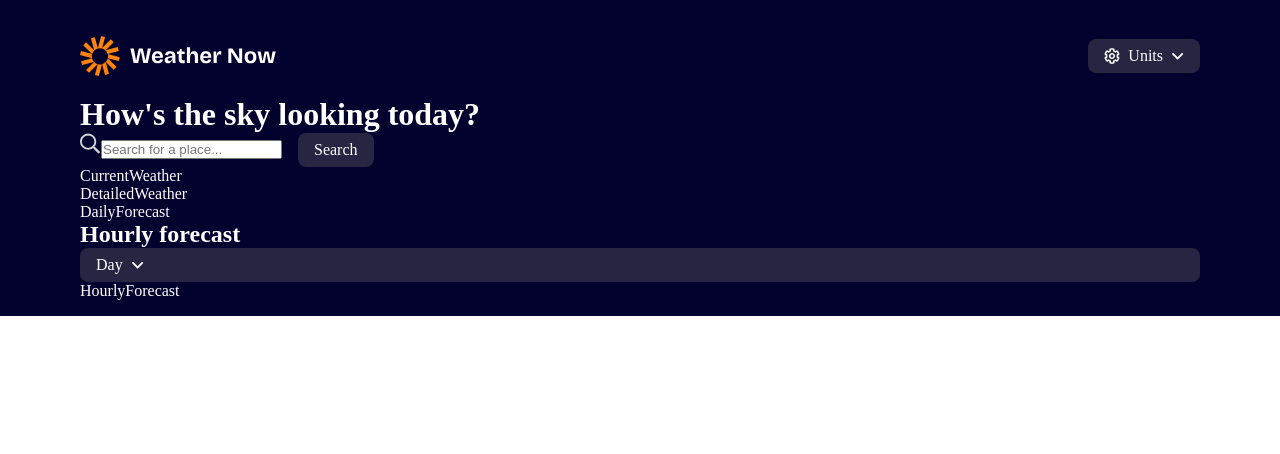
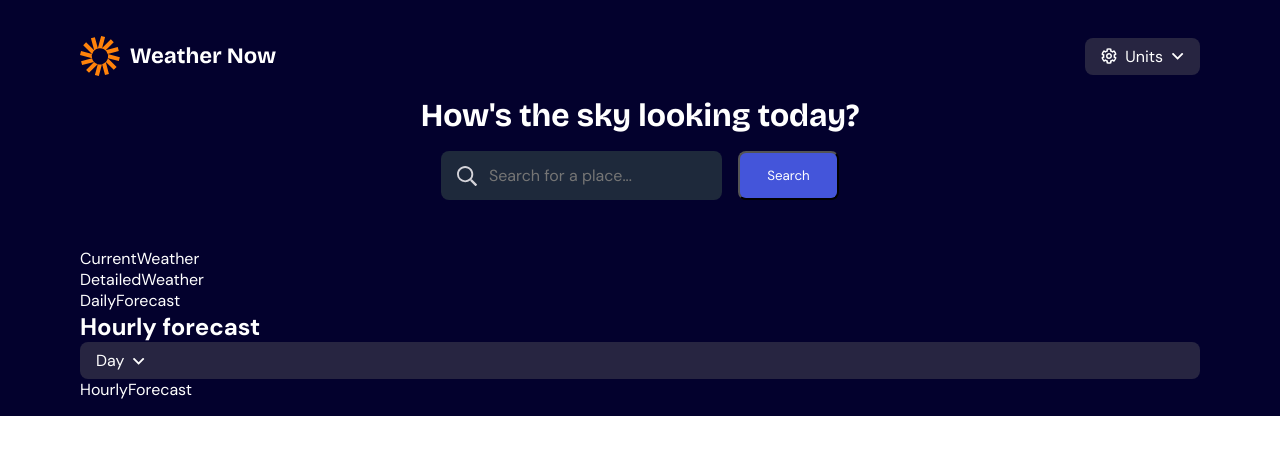
Before and after one commit to RahulCSS/weather-now, a React (Vite) app: page / in a window 1280 px wide. Shown: the top 454 px of the page. Built offline with nearby package versions, Linux system fonts and the light colour scheme.

Commit message:
structure hero section

```diff
--- a/src/App.css
+++ b/src/App.css
@@ -12,11 +12,30 @@
   padding: 20px 0;
 }
 
-.hero-section{
-
+.hero-section {
+  display: flex;
+  flex-direction: column;
+  align-items: center;
+  justify-content: center;
+  gap: 1rem;
+  margin-bottom: 3rem;
 }
 
-.searchbar-button{
+.hero-section h1 {
+  font-family: 'BricolageGrotesque';
+  font-weight: 700;
+}
+
+.searchbar-button {
   display: flex;
   gap: 1rem;
 }
+
+#search-button {
+  background-color: hsl(233, 67%, 56%);
+  padding: 0.5rem 1rem;
+  border-radius: 0.5rem;
+  cursor: pointer;
+  text-align: center;
+  width: 8rem;
+}
--- a/src/App.jsx
+++ b/src/App.jsx
@@ -2,7 +2,6 @@ import React from "react";
 import "./App.css";
 import Selector from "./components/Selector.jsx";
 import SearchBar from "./components/SearchBar.jsx";
-import Button from "./components/Button.jsx";
 import CurrentWeather from "./components/CurrentWeather.jsx";
 import DetailedWeather from "./components/DetailedWeather.jsx";
 import DailyForecast from "./components/DailyForecast.jsx";
@@ -36,7 +35,7 @@ const App = () => {
             icon={searchIcon}
             alt="Search Icon"
           />
-          <Button title="Search" />
+          <button id="search-button" type="button">Search</button>
         </div>
       </div>
 
--- a/src/components/Button.css
+++ /dev/null
@@ -1,8 +0,0 @@
-.button-container {
-  background-color: hsl(243, 27%, 20%);
-  color: white;
-  padding: 0.5rem 1rem;
-  border-radius: 0.5rem;
-  cursor: pointer;
-  text-align: center;
-}
--- a/src/components/Button.jsx
+++ /dev/null
@@ -1,10 +0,0 @@
-import React from 'react'
-import "./Button.css"
-
-const Button = ({title}) => {
-  return (
-    <div className="button-container">{title}</div>
-  )
-}
-
-export default Button
--- /dev/null
+++ b/src/components/SearchBar.css
@@ -0,0 +1,20 @@
+.searchbar-container {
+  position: relative;
+  width: 100%;
+}
+
+.seachbar-input {
+  width: 100%;
+  background: #1e293b;
+  border: none;
+  padding: 0.875rem 1rem 0.875rem 3rem;
+  border-radius: 0.5rem;
+  font-size: 1rem;
+}
+
+.searchbar-icon {
+  position: absolute;
+  left: 1rem;
+  top: 50%;
+  transform: translateY(-50%);
+}
--- a/src/components/SearchBar.jsx
+++ b/src/components/SearchBar.jsx
@@ -1,10 +1,11 @@
 import React from 'react'
+import "./SearchBar.css"
 
 const SearchBar = ({placeHolder,icon,alt}) => {
   return (
-    <div>
-      <img src={icon} alt={alt} />
-      <input type="text" placeholder={placeHolder} />
+    <div className="searchbar-container">
+      <img className="searchbar-icon" src={icon} alt={alt} />
+      <input className="seachbar-input" type="text" placeholder={placeHolder} />
     </div>
   )
 }
--- a/src/components/Selector.css
+++ b/src/components/Selector.css
@@ -6,5 +6,4 @@
   padding: 0.5rem 1rem;
   border-radius: 0.5rem;
   cursor: pointer;
-  color: white;
 }
--- a/src/index.css
+++ b/src/index.css
@@ -23,5 +23,6 @@
     margin: 0;
     padding: 0;
     box-sizing: border-box;
-    color: white;
+    color: hsl(0, 0%, 100%);
+    font-family: 'DM Sans', sans-serif;
 }
```
